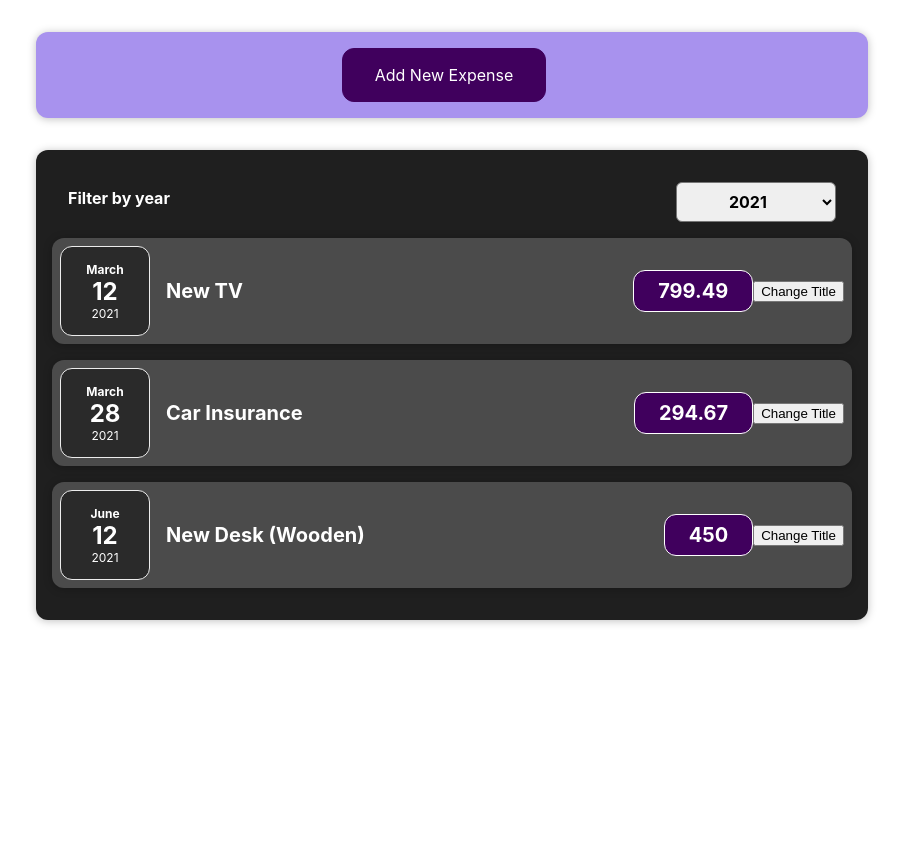
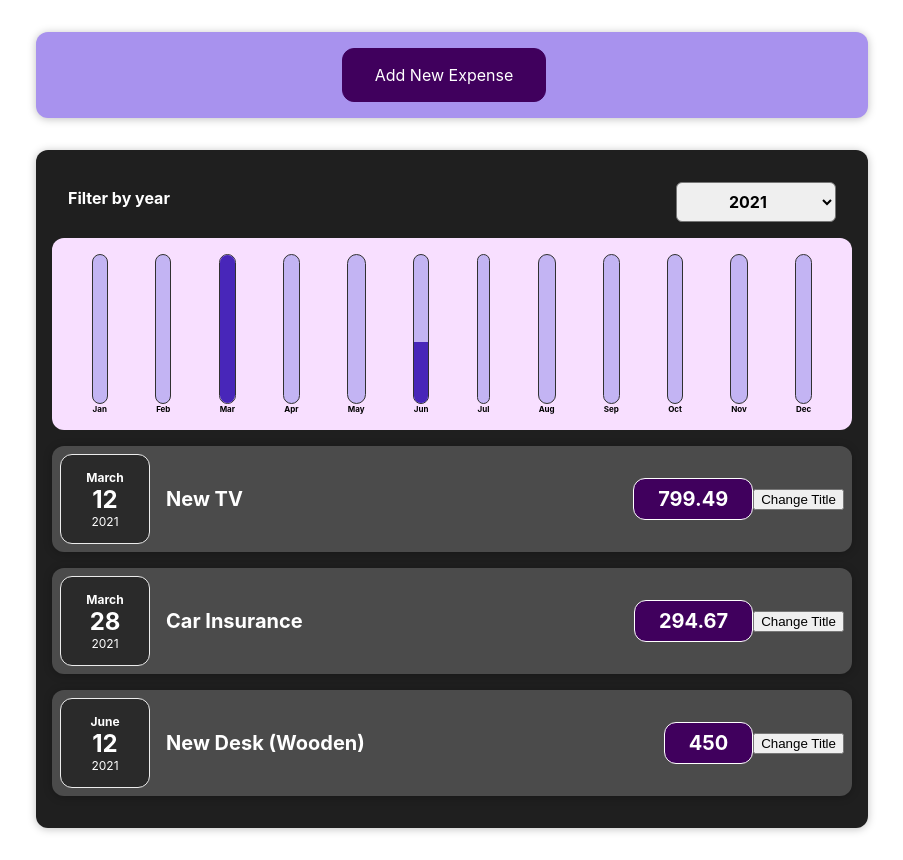
Before and after one commit to Dingjian412/basic-react, a React (Create React App) app: page / in a window 1280 px wide. Shown: the whole page, without its empty margins (188-1091 px from the left). Before the commit the page ends 800 px from the top, so only its background shows below. Built offline with nearby package versions, Linux system fonts and the light colour scheme.

Commit message:
S5-71
1. 68. Demo App: Adding a Chart
2. 69. Adding Dynamic Styles
3. 70. Wrap Up & Next Steps
4. 71. Fixing a Small Bug

```diff
--- /dev/null
+++ b/src/components/Expenses/Chart/Chart.css
@@ -0,0 +1,9 @@
+.chart {
+  padding: 1rem;
+  border-radius: 12px;
+  background-color: #f8dfff;
+  text-align: center;
+  display: flex;
+  justify-content: space-around;
+  height: 10rem;
+}
--- /dev/null
+++ b/src/components/Expenses/Chart/Chart.js
@@ -0,0 +1,23 @@
+import React from "react";
+import ChartBar from "./ChartBar";
+import "./Chart.css";
+
+const Chart = (props) => {
+  const dataPointValues = props.dataPoints.map((dataPoint) => dataPoint.value);
+  const totalMaximum = Math.max(...dataPointValues);
+
+  return (
+    <div className="chart">
+      {props.dataPoints.map((dataPoint) => (
+        <ChartBar
+          key={dataPoint.label}
+          value={dataPoint.value}
+          maxValue={totalMaximum}
+          label={dataPoint.label}
+        />
+      ))}
+    </div>
+  );
+};
+
+export default Chart;
--- /dev/null
+++ b/src/components/Expenses/Chart/ChartBar.css
@@ -0,0 +1,30 @@
+.chart-bar {
+  height: 100%;
+  display: flex;
+  flex-direction: column;
+  align-items: center;
+}
+
+.chart-bar__inner {
+  height: 100%;
+  width: 100%;
+  border: 1px solid #313131;
+  border-radius: 12px;
+  background-color: #c3b4f3;
+  overflow: hidden;
+  display: flex;
+  flex-direction: column;
+  justify-content: flex-end;
+}
+
+.chart-bar__fill {
+  background-color: #4826b9;
+  width: 100%;
+  transition: all 0.3s ease-out;
+}
+
+.chart-bar__label {
+  font-weight: bold;
+  font-size: 0.5rem;
+  text-align: center;
+}
--- /dev/null
+++ b/src/components/Expenses/Chart/ChartBar.js
@@ -0,0 +1,23 @@
+import React from "react";
+import "./ChartBar.css";
+
+const ChartBar = (props) => {
+  let barFillHeight = "0%";
+
+  if (props.maxValue > 0) {
+    barFillHeight = Math.round((props.value / props.maxValue) * 100) + "%";
+  }
+  return (
+    <div className="chart-bar">
+      <div className="chart-bar__inner">
+        <div
+          className="chart-bar__fill"
+          style={{ height: barFillHeight }}
+        ></div>
+      </div>
+      <div className="chart-bar__label">{props.label}</div>
+    </div>
+  );
+};
+
+export default ChartBar;
--- a/src/components/Expenses/Expenses.js
+++ b/src/components/Expenses/Expenses.js
@@ -3,6 +3,7 @@
 import "./Expenses.css";
 import ExpenseFilter from "./NewExpense/ExpensesFilter.js";
 import ExpensesList from "./ExpensesList.js";
+import ExpensesChart from "./ExpensesChart.js";
 
 const Expenses = (props) => {
   const [filteredYear, setfilteredYear] = useState("2021");
@@ -22,6 +23,7 @@
           selected={filteredYear}
           onChangeFilter={filterChangeHandler}
         ></ExpenseFilter>
+        <ExpensesChart expenses={filteredExpenses}></ExpensesChart>
         <ExpensesList items={filteredExpenses} />
       </Card>
     </div>
--- /dev/null
+++ b/src/components/Expenses/ExpensesChart.js
@@ -0,0 +1,28 @@
+import React from "react";
+import Chart from "./Chart/Chart.js";
+
+const ExpensesChart = (props) => {
+  const charDataPoints = [
+    { label: "Jan", value: 0 },
+    { label: "Feb", value: 0 },
+    { label: "Mar", value: 0 },
+    { label: "Apr", value: 0 },
+    { label: "May", value: 0 },
+    { label: "Jun", value: 0 },
+    { label: "Jul", value: 0 },
+    { label: "Aug", value: 0 },
+    { label: "Sep", value: 0 },
+    { label: "Oct", value: 0 },
+    { label: "Nov", value: 0 },
+    { label: "Dec", value: 0 },
+  ];
+
+  for (const expense of props.expenses) {
+    const expenseMonth = expense.date.getMonth();
+    charDataPoints[expenseMonth].value += expense.amount;
+  }
+
+  return <Chart dataPoints={charDataPoints}></Chart>;
+};
+
+export default ExpensesChart;
--- a/src/components/Expenses/NewExpense/ExpenseForm.js
+++ b/src/components/Expenses/NewExpense/ExpenseForm.js
@@ -22,7 +22,7 @@
     event.preventDefault();
     const expensData = {
       title: enteredTitle,
-      amount: enteredAmount,
+      amount: +enteredAmount,
       date: new Date(enteredDate),
     };
     props.onSaveExpenseData(expensData);
```
